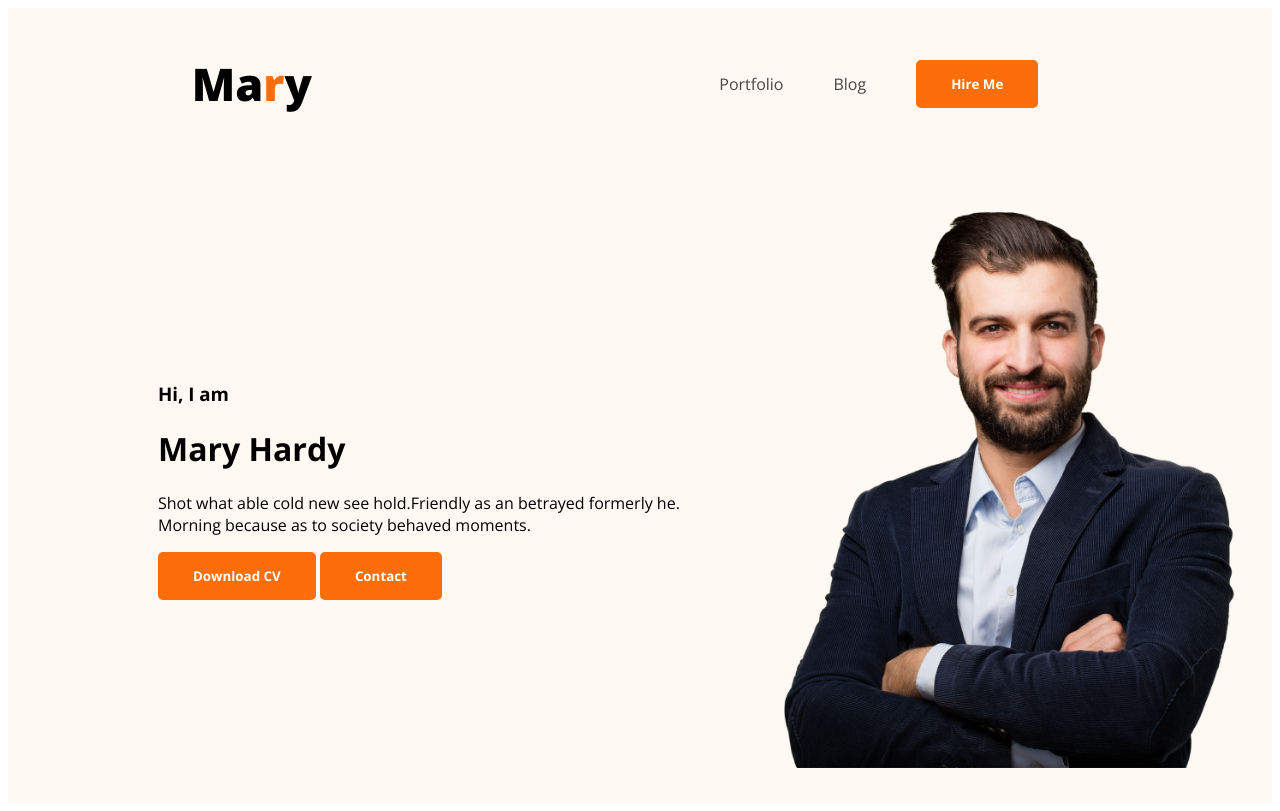
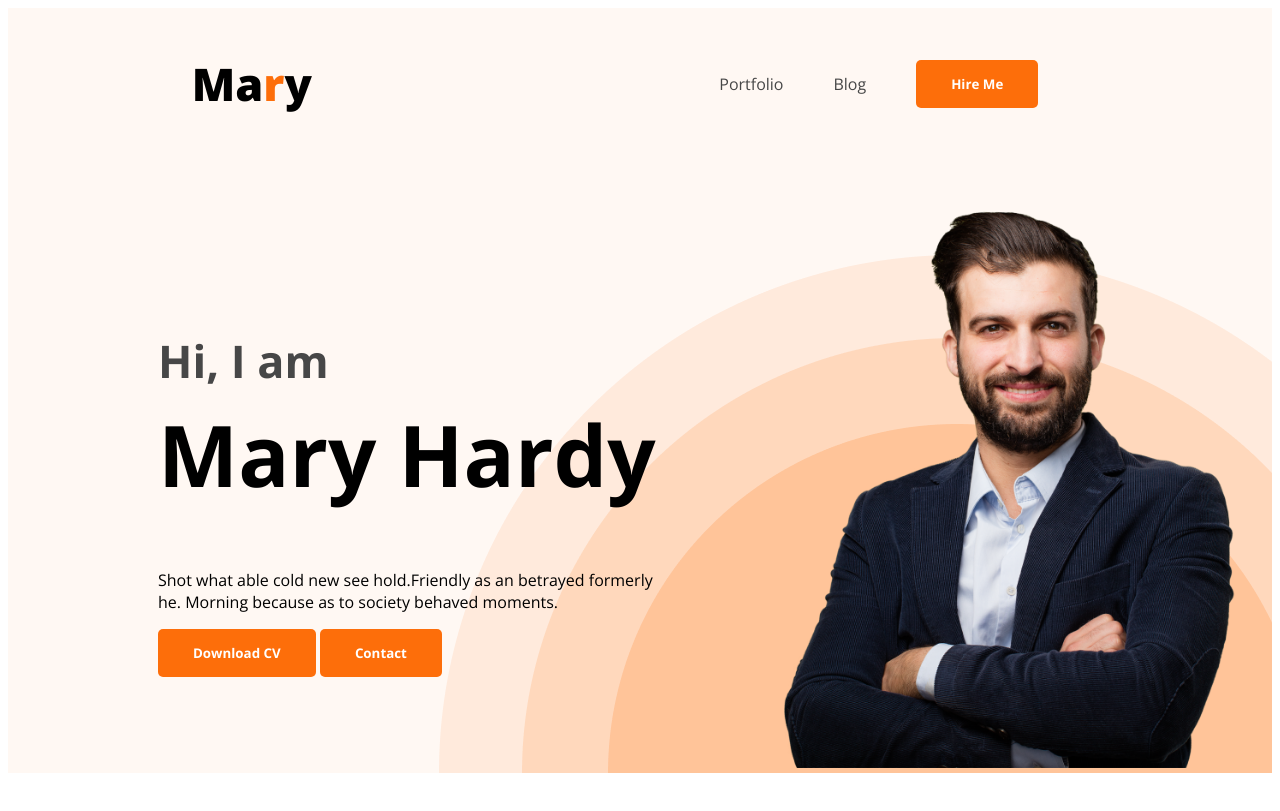
Before and after one commit to Anawrulkabir/web-developer-portfolio, a plain HTML site: page index.html in a window 1280 px wide. Drawn offline with nearby package versions, Linux system fonts and the light colour scheme.

Commit message:
header section almost done

```diff
--- a/styles/portfolio.css
+++ b/styles/portfolio.css
@@ -43,13 +43,29 @@ nav a {
 /* Header Section  */
 .header {
   background-color: #fff8f3;
+  background-image: url(/images/header_bg.png);
+  background-repeat: no-repeat;
+  background-position: bottom right;
 }
 .banner {
-  padding: 30px 30px 30px 150px;
+  padding: 30px 30px 0px 150px;
   display: flex;
   align-items: center;
   justify-content: space-between;
 }
+.banner-content {
+  max-width: 500px;
+}
 .banner .profile-picture {
   width: 500px;
 }
+.banner-greeting {
+  font-size: 45px;
+  color: #474747;
+  margin-bottom: 0;
+}
+.banner-tltle {
+  font-size: 85px;
+  font-weight: 700;
+  margin-top: 5px;
+}
```
